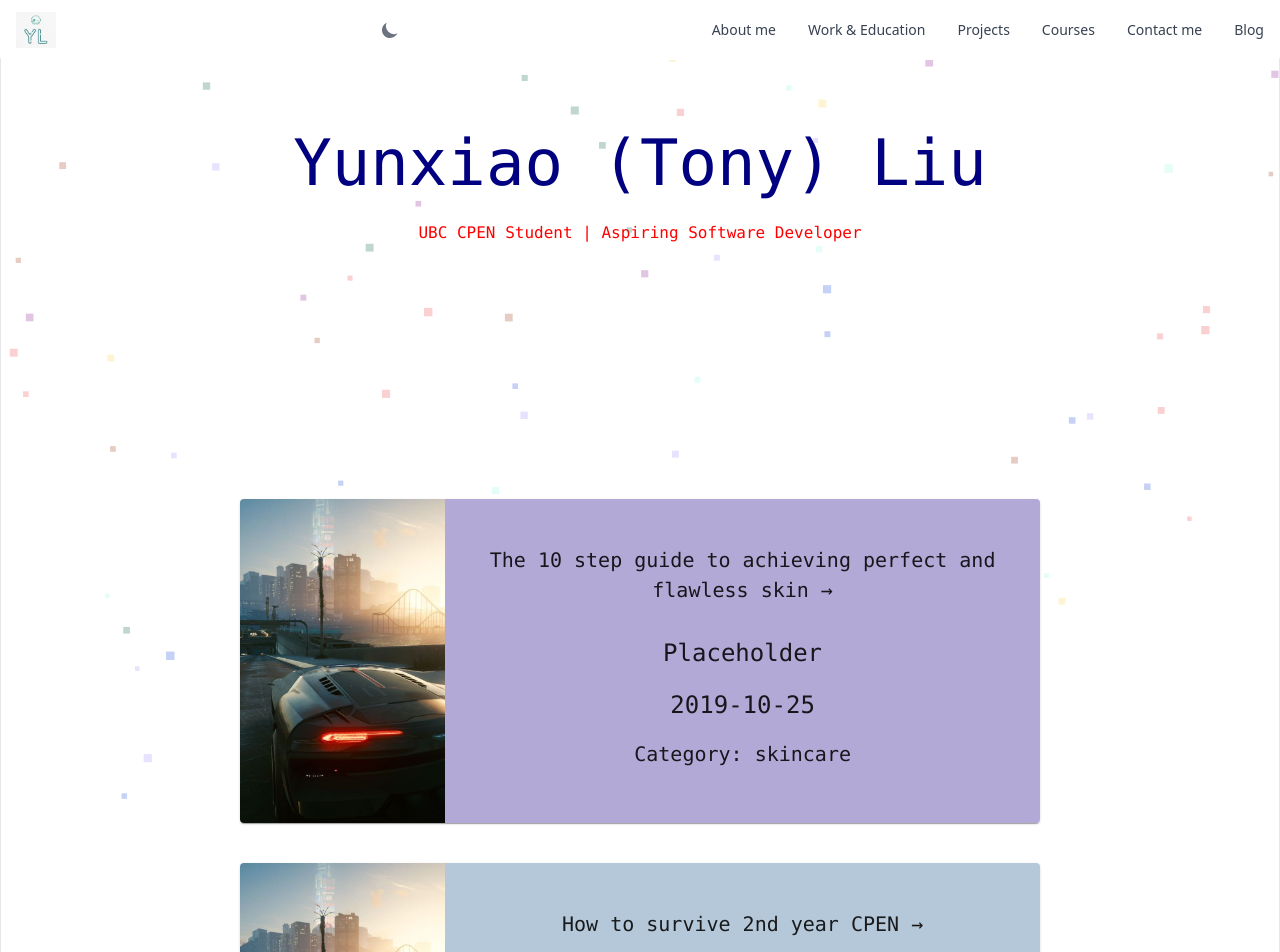
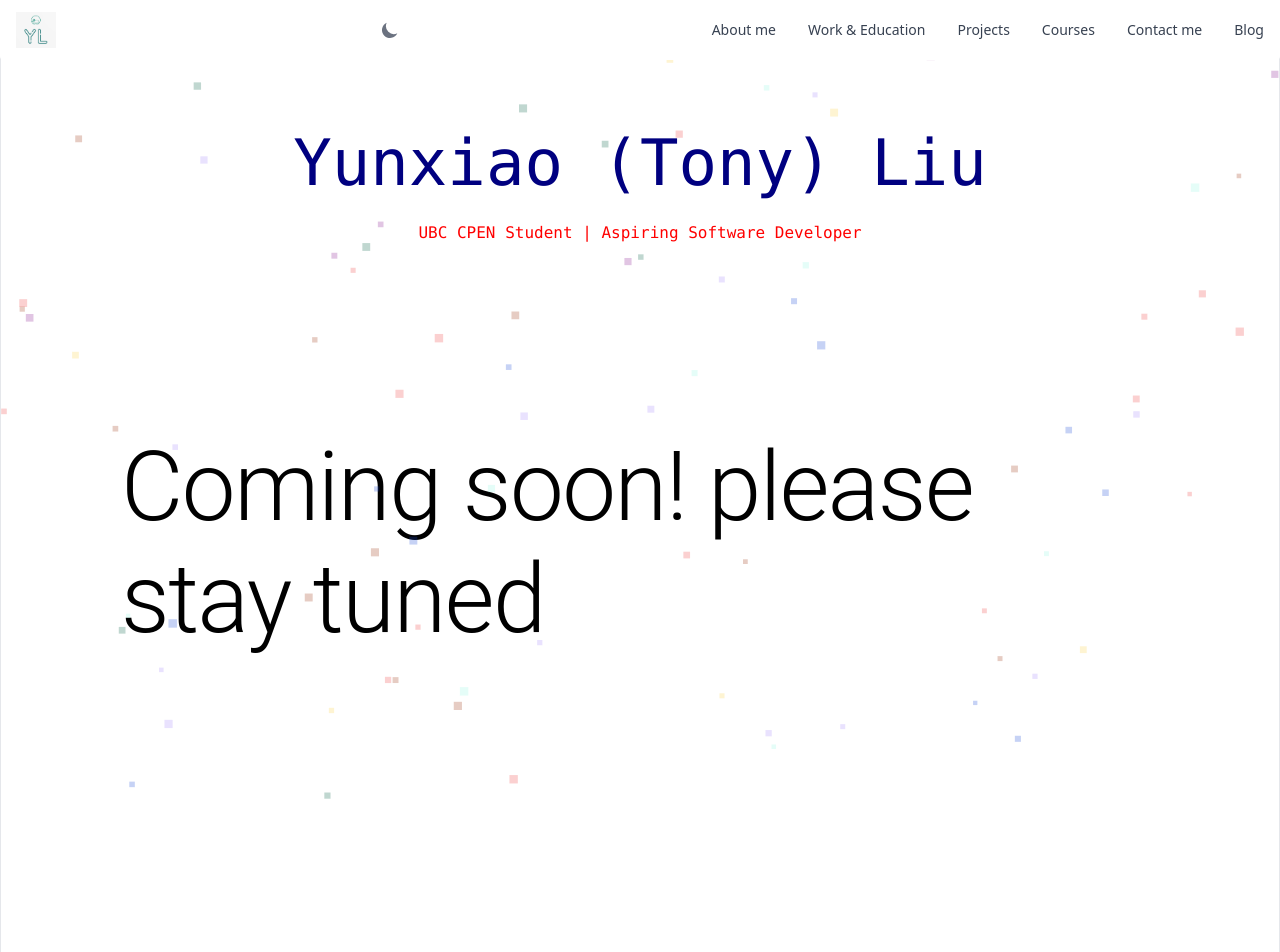
Before and after one commit to TonyLiu0226/yunxiaoliu.com-rewrite, a Next.js app: page /blog in a window 1280 px wide. Shown: the top 952 px of the page. Built offline with nearby package versions, Linux system fonts and the light colour scheme.

Commit message:
update blog to coming soon placeholder

```diff
--- a/pages/blog.js
+++ b/pages/blog.js
@@ -14,8 +14,9 @@ import Typography from '@mui/material/Typography';
 
 const Blog = ({posts}) => {
 
-        return <ArticleList articles={posts}>
-        </ArticleList>
+        // return <ArticleList articles={posts}>
+        // </ArticleList>
+        return <Typography variant="h1" className = "text-black dark:text-white">Coming soon! please stay tuned</Typography>
 }
 
 export default Blog
```
